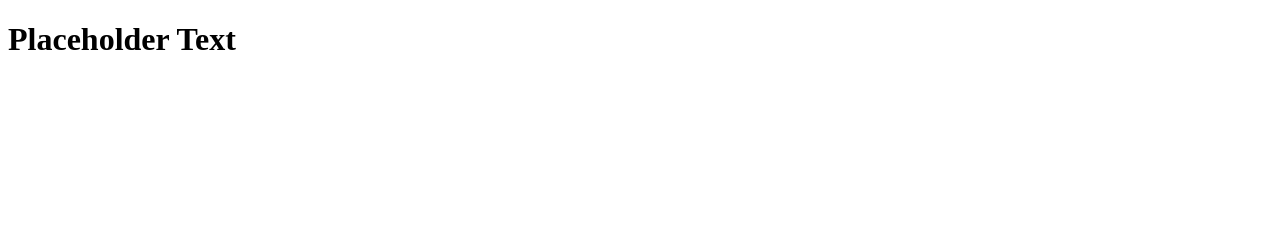
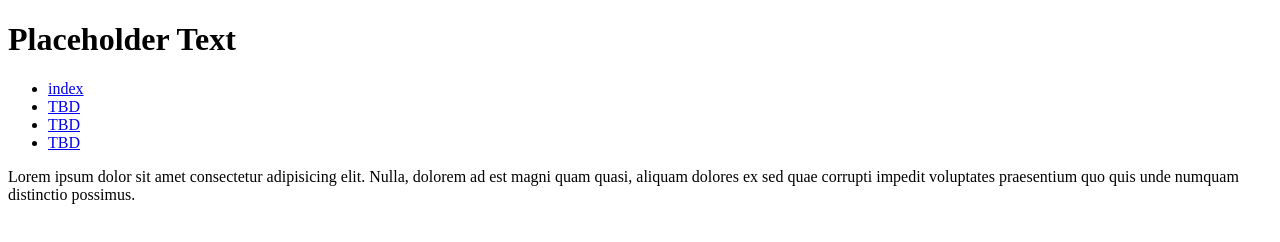
Before and after one commit to jimk445/Personal-Projects, a plain HTML site: page website/index.html in a window 1280 px wide. Drawn offline with Linux system fonts and the light colour scheme.

Commit message:
added some code to both index.html and style.css, probably broken but who gives a shit

```diff
--- a/website/index.html
+++ b/website/index.html
@@ -2,8 +2,21 @@
 <html lang="en">
 <head>
     <title>Tech Repair Services</title>
+   <link rel="stylesheet" href="sytle.css">
 </head>
 <body>
+    <div id="navbar"></div>
     <h1>Placeholder Text</h1>
+    <nav id="navbar">
+        <ul>
+            <li><a href="index.html">index</a></li>
+            <li><a href="index.html">TBD</a></li>
+            <li><a href="index.html">TBD</a></li>
+            <li><a href="index.html">TBD</a></li>
+        </ul>
+    </nav>
+    <main>
+        <p>Lorem ipsum dolor sit amet consectetur adipisicing elit. Nulla, dolorem ad est magni quam quasi, aliquam dolores ex sed quae corrupti impedit voluptates praesentium quo quis unde numquam distinctio possimus.</p>
+    </main>
 </body>
 </html>
--- a/website/sytle.css
+++ b/website/sytle.css
@@ -0,0 +1,3 @@
+#navbar{
+    list-style-type: none;
+}
```
